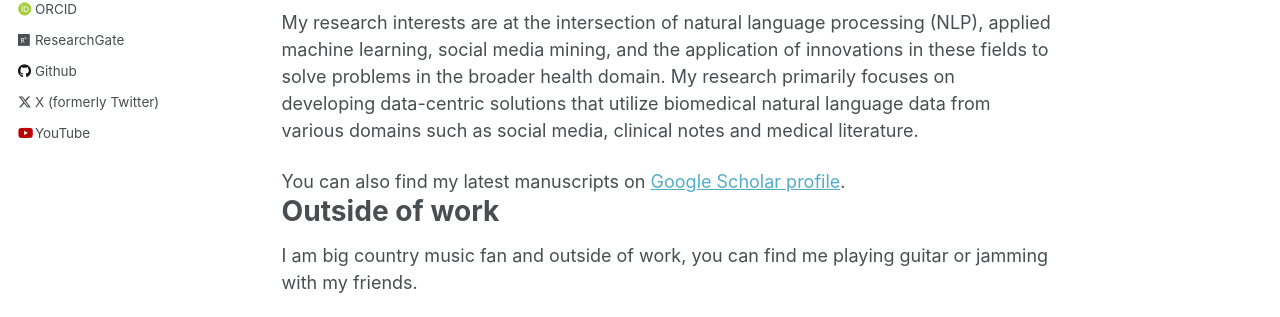
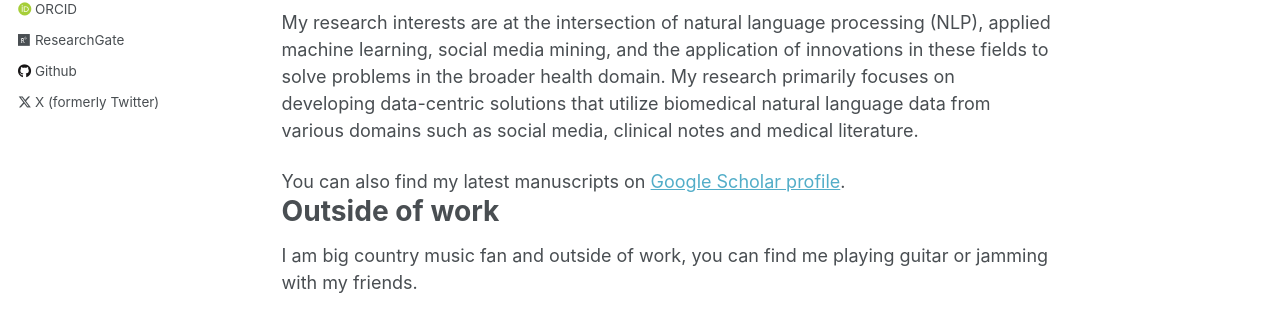
Before and after one commit to swati-rajwal/swati-rajwal.github.io, a Jekyll site: the page built from _pages/about.md, in a window 1280 px wide. Shown: the part 534-851 px from the top of the page. Built offline with Jekyll 4.4.1, drawn with Linux system fonts in a browser that asks for light colours; some web fonts are replaced.

Commit message:
Update _config.yml

```diff
--- a/_config.yml
+++ b/_config.yml
@@ -69,7 +69,7 @@ author:
   weibo            : # Username
   wikipedia        : # Username
   xing             : # Username
-  youtube          : "channel/UClTM5HIzYHYEiLc3z20YB9w"
+  youtube          : #"channel/UClTM5HIzYHYEiLc3z20YB9w"
   zhihu            : # URL
 
 
```
